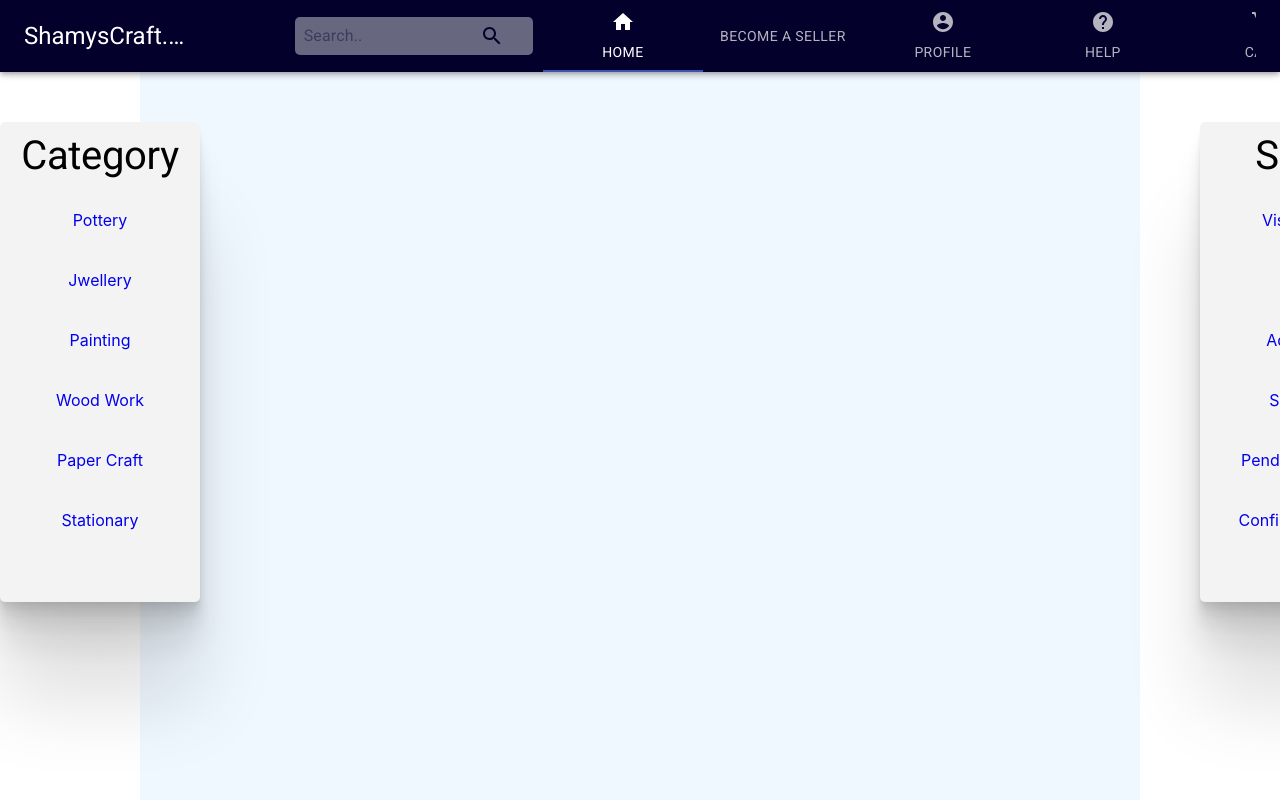
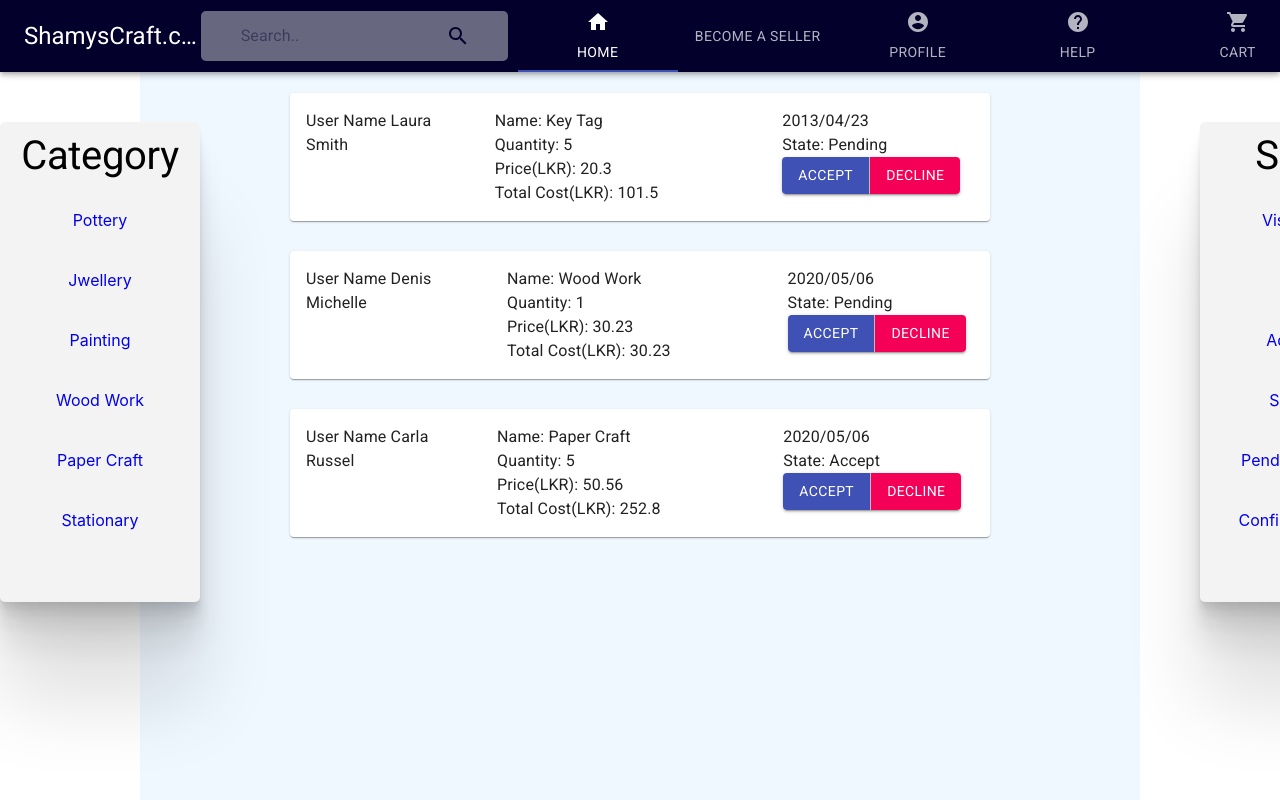
Before and after one commit to ShamysCraft/ShamysCraft_FrontEnd_Customer, a React (Create React App) app: page /pendingOrder in a window 1280 px wide. Shown: the top 800 px of the page. Built offline with nearby package versions, Linux system fonts and the light colour scheme.

Commit message:
add files

```diff
--- a/src/App.css
+++ b/src/App.css
@@ -23,14 +23,15 @@ body{
 
 div.Search{
   margin: 10px;
-  margin-left: 100px;
-  padding: 9px;
+  margin-left: auto;
+  /* padding: 15px; */
   background-color: white;
   opacity: 0.4;
   display: flex;
   justify-content: center;
   border-radius: 5px;
   height: 20px;
+  width: 300px;
 }
 
 .BodyContainer{
--- a/src/App.js
+++ b/src/App.js
@@ -83,6 +83,9 @@ function App() {
             <Route path="/itemPage">
               <ViewItemPage/>
             </Route>
+            <Route path="/pendingOrder">
+              <PendingOrderPage/>
+            </Route>
           </Switch>
           </Body>
             </div>
--- a/src/components/Card/ItemCard.js
+++ b/src/components/Card/ItemCard.js
@@ -14,13 +14,12 @@ function ItemCard(props) {
 
 
     return (
-
-            <Card className="record"   style={{width: "300px"}} >
+        <Card className="record" style={{ width: "300px" }} >
             <ul >
                 <div className="item" >
-                <li key={props.key} style={{listStyle:"none"}}>
+                    <li  style={{ listStyle: "none" }}>
                         <CardContent >
-                    <CardMedia image='src\assets\pot.jpg'/>
+                            <CardMedia image='src\assets\pot.jpg' />
                             <Typography variant="h5" noWrap>
                                 {props.title}
                             </Typography>
--- a/src/components/Header/Header.js
+++ b/src/components/Header/Header.js
@@ -66,14 +66,15 @@ const Header = (props)=>{
         <AppBar position="sticky">
         <Toolbar className="Header"  style={{backgroundColor: COLOURS.darkBlue }}>
             <Typography className="Logo" variant="h5" noWrap>ShamysCraft.com</Typography>
-            <div className="Search" variant="contained">
+            <div className="Search" variant="contained" style={{padding:'15px'}}>
                 <InputBase
                     className="inputSearch"
                     style={{color : COLOURS.darkBlue}}
                     placeholder="Search.."
 
+
                 />
-                <Button disableRipple  ><SearchIcon style={{color : COLOURS.darkBlue}}/></Button>
+                <Button disableRipple style={{margin:'-10px', justifyContent:'end'}} ><SearchIcon style={{color : COLOURS.darkBlue, }}/></Button>
             </div>
 
             <Tabs
--- /dev/null
+++ b/src/components/Order/OrderData.js
@@ -0,0 +1,5 @@
+export const OrderData = [
+    {
+
+    }
+]
--- /dev/null
+++ b/src/components/Order/OrderItem.js
@@ -0,0 +1,75 @@
+//receiveOrder
+//confirm pending order state
+import React from 'react'
+import {
+    Card,
+    CardContent,
+    Typography,
+    CardMedia,
+    Grid,
+    Button,
+    ButtonGroup
+
+} from "@material-ui/core"
+import {} from "@material-ui/icons"
+import {makeStyles} from "@material-ui/core/styles"
+
+const useStyle = makeStyles((theme)=>({
+    block :{
+        marginTop: '20px'
+    },
+    row:{
+        display:'flex',
+        width: '700px',
+        margin: '5px',
+
+    },
+    row1:{
+        width:'30p%'
+    },
+    row2:{
+        width:'40%'
+    },
+    row3:{
+        width:'30%'
+    },
+
+}))
+const OrderItem = (props)=> {
+    const classes = useStyle();
+
+
+        // if(props.status === "Pending"){
+        //     return props
+        // }
+
+
+
+    return (
+        <div className={classes.block}>
+            <Card className={classes.row} >
+
+                <CardContent className={classes.row1}>
+                    <Typography>{"User Name "+props.userName}</Typography>
+                </CardContent>
+                <CardContent className={classes.row2}>
+                    <Typography>{`Name: ${props.prodName}`}</Typography>
+                    <Typography>{`Quantity: ${props.qty}`}</Typography>
+                    <Typography>{`Price(LKR): ${props.price}`}</Typography>
+                    <Typography>{`Total Cost(LKR): ${props.price*props.qty}`}</Typography>
+                </CardContent>
+                <CardContent className={classes.row3}>
+                    <Typography>{` ${props.date}`}</Typography>
+
+                    <Typography>{`State: ${props.status}`}</Typography>
+                    <ButtonGroup variant="contained">
+                        <Button color="primary">Accept</Button>
+                        <Button color="secondary">Decline</Button>
+                    </ButtonGroup>
+                </CardContent>
+            </Card>
+        </div>
+    )
+}
+
+export default OrderItem
--- a/src/containers_webPages/seller/AddItemPage.js
+++ b/src/containers_webPages/seller/AddItemPage.js
@@ -7,6 +7,7 @@ import {
     CardActionArea,
     CardMedia,
     Grid,
+    MenuItem,
     TextField,
     Typography,
     Container,
@@ -18,6 +19,21 @@ import {
 
 import {makeStyles} from "@material-ui/core/styles"
 import {} from "@material-ui/icons"
+
+const categories = [
+    {
+        title : 'pottery'
+    },
+    {
+        title : 'Wood Art'
+    },
+    {
+        title : 'Paper Craft'
+    },
+    {
+        title : 'Wool'
+    }
+]
 
 const useStyles = makeStyles((theme)=>({
     qtybtn:{
@@ -39,6 +55,7 @@ const AddItemPage = (props)=>{
     const [count,setCount] = useState(0)
     const [file,setFile] =  useState("")
     const [text, setText] = useState("")
+    const [price, setprice] = useState(0)
     function handleChange(e){
         let url = URL.createObjectURL(e.target.files[0])
         setFile(url)
@@ -65,13 +82,34 @@ const AddItemPage = (props)=>{
                     variant="standard"
                     margin="normal"
                     required
+                    id="Category"
+                    select
+                    label="Category"
+
+                    name="Category"
+                    fullWidth
+                    onChange={event => setText(event.target.value)}
+                >
+                    {categories.map((option)=>(
+                        <MenuItem key={option.title} value={option.title}>
+                                {option.title}
+                        </MenuItem>
+                    ))}
+                </TextField>
+                <TextField
+                    variant="standard"
+                    margin="normal"
+                    required
                     id="Price"
+                    value="LKR"
                     label="Price Per Item"
                     name="Price"
                     autoComplete="Price"
                     autoFocus
                     type="number"
+                    InputProps={{inputProps:{min:0}}}
                     onChange={event => setText(event.target.value)}
+
                 />
                 <TextField
                     variant="outlined"
@@ -82,7 +120,7 @@ const AddItemPage = (props)=>{
                     id="Description"
                     label="Description"
                     name="Description"
-                    placeholder="LKR"
+                    placeholder=""
                     autoComplete="Description"
                     autoFocus
                     fullWidth
@@ -90,9 +128,8 @@ const AddItemPage = (props)=>{
 
                 />
                 <TextField
-                    id="outlined-full-width"
+                    id="outlined"
                     label="Image Upload"
-                    style={{ margin: 8 }}
                     name="upload-photo"
                     type="file"
                     fullWidth
--- a/src/containers_webPages/seller/PendingOrderPage.js
+++ b/src/containers_webPages/seller/PendingOrderPage.js
@@ -1,8 +1,31 @@
+import { Grid, Card, Paper, Container} from "@material-ui/core";
 import React, {useState} from "react";
+import OrderItem from "../../components/Order/OrderItem"
+import {OrderData} from "../seller/orderData/OrderData"
+import {makeStyles} from "@material-ui/core/styles"
 
+const useStyle = makeStyles(()=>({
+    row:{
+
+    }
+}));
 const PendingShopPage = (props)=>{
+const classes = useStyle();
     return(
-        <div></div>
+        <Grid
+        container
+        direction="column"
+        justify="center"
+        alignItems="center"
+        spacing={1}>
+
+                {OrderData.map((val,key)=>{
+                    return(
+                        <OrderItem key={key} userName={val.userName} prodName={val.ProductName} qty={val.Quantity} price={val.Price} date={val.date}  status={val.Status} />
+                    )
+                })}
+
+        </Grid>
     )
 }
 
--- /dev/null
+++ b/src/containers_webPages/seller/orderData/OrderData.js
@@ -0,0 +1,26 @@
+export const OrderData = [
+    {
+        userName: "Laura Smith",
+        ProductName: "Key Tag",
+        Quantity: 5,
+        Price: 20.3,
+        date: "2013/04/23",
+        Status: "Pending",
+    },
+    {
+        userName: "Denis Michelle",
+        ProductName: "Wood Work",
+        Quantity: 1,
+        Price:30.23 ,
+        date: "2020/05/06",
+        Status: "Pending"  ,
+    },
+    {
+        userName: "Carla Russel",
+        ProductName: "Paper Craft",
+        Quantity: 5,
+        Price: 50.56 ,
+        date: "2020/05/06",
+        Status: "Accept",
+    },
+]
```
Lines whose indentation alone changed are shown as unchanged.
